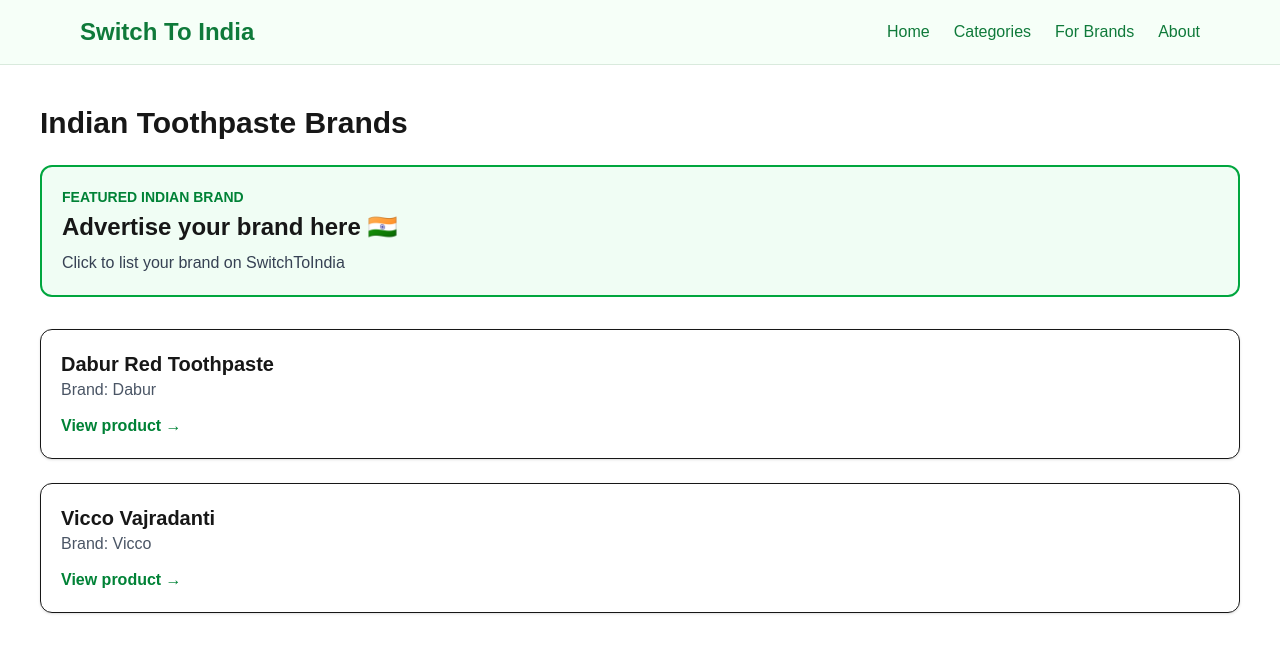
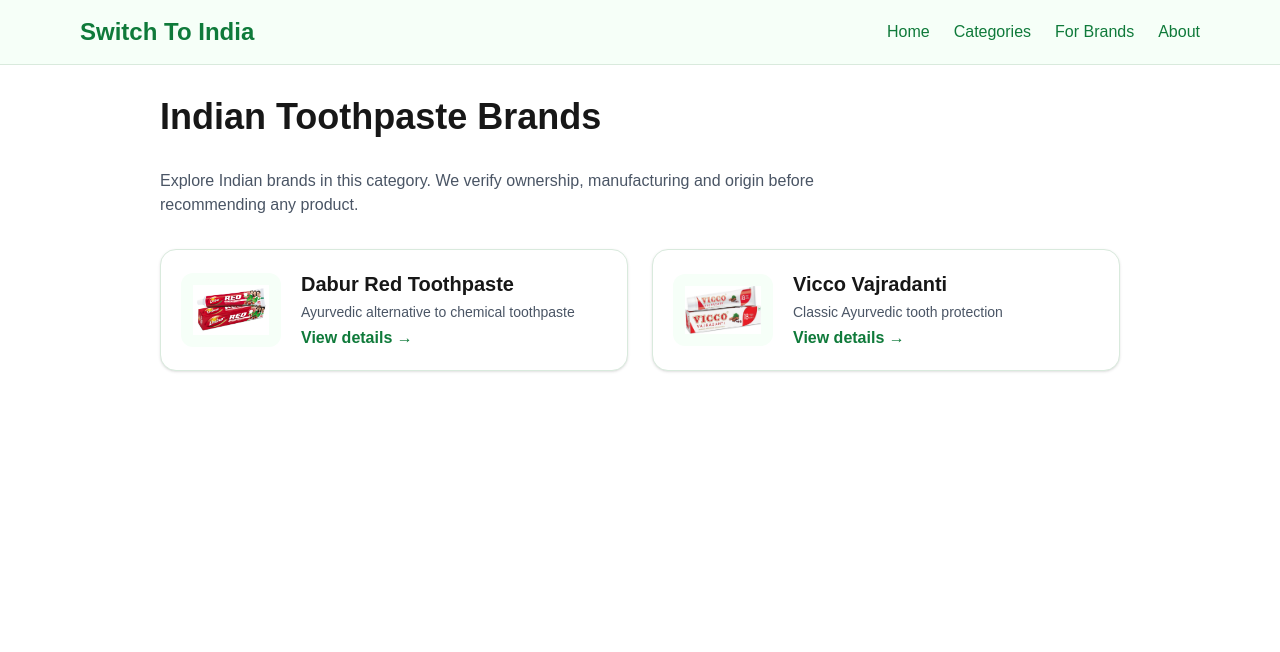
Before and after one commit to vijayanand2811/switchtoindia, a Next.js app: page /category/toothpaste in a window 1280 px wide. Shown: the top 652 px of the page. Built offline with nearby package versions, Linux system fonts and the light colour scheme.

Commit message:
Update page.tsx

```diff
--- a/app/category/[slug]/page.tsx
+++ b/app/category/[slug]/page.tsx
@@ -1,9 +1,13 @@
 import categories from "@/data/categories.json";
 import products from "@/data/products.json";
-import FeaturedBrand from "@/components/FeaturedBrand";
+import Image from "next/image";
+import Link from "next/link";
 
-
-export default async function Page({ params }: { params: Promise<{ slug: string }> }) {
+export default async function Page({
+  params,
+}: {
+  params: Promise<{ slug: string }>;
+}) {
   const { slug } = await params;
 
   const category = categories.find((c: any) => c.slug === slug);
@@ -17,23 +21,46 @@ export default async function Page({ params }: { params: Promise<{ slug: string
   );
 
   return (
-    <main className="p-10">
-      <h1 className="text-3xl font-bold mb-6">{category.name}</h1>
-      <FeaturedBrand />
+    <main className="max-w-5xl mx-auto p-8 space-y-8">
+      <h1 className="text-4xl font-bold">{category.name}</h1>
 
+      <p className="text-gray-600 max-w-2xl">
+        Explore Indian brands in this category. We verify ownership,
+        manufacturing and origin before recommending any product.
+      </p>
 
-      <div className="space-y-6">
+      <div className="grid md:grid-cols-2 gap-6">
         {categoryProducts.map((item: any, i: number) => (
-          <div key={i} className="border p-5 rounded-xl shadow">
-            <h2 className="text-xl font-semibold">{item.name}</h2>
-            <p className="text-gray-600 mb-3">Brand: {item.brand}</p>
+          <div
+            key={i}
+            className="border border-[var(--india-border)] bg-white rounded-2xl p-5 shadow-sm hover:shadow-md transition"
+          >
+            <div className="flex gap-5 items-center">
 
-            <a
-              href={`/product/${item.slug}`}
-              className="text-green-700 font-semibold"
-            >
-              View product →
-            </a>
+              {item.image && (
+                <Image
+                  src={item.image}
+                  alt={item.name}
+                  width={100}
+                  height={100}
+                  className="rounded-xl object-contain bg-[var(--india-light)] p-3"
+                />
+              )}
+
+              <div className="space-y-1">
+                <h2 className="text-xl font-semibold">{item.name}</h2>
+
+                <p className="text-sm text-gray-600">{item.tagline}</p>
+
+                <Link
+                  href={`/product/${item.slug}`}
+                  className="text-[var(--india-green)] font-semibold hover:underline"
+                >
+                  View details →
+                </Link>
+              </div>
+
+            </div>
           </div>
         ))}
       </div>
```
